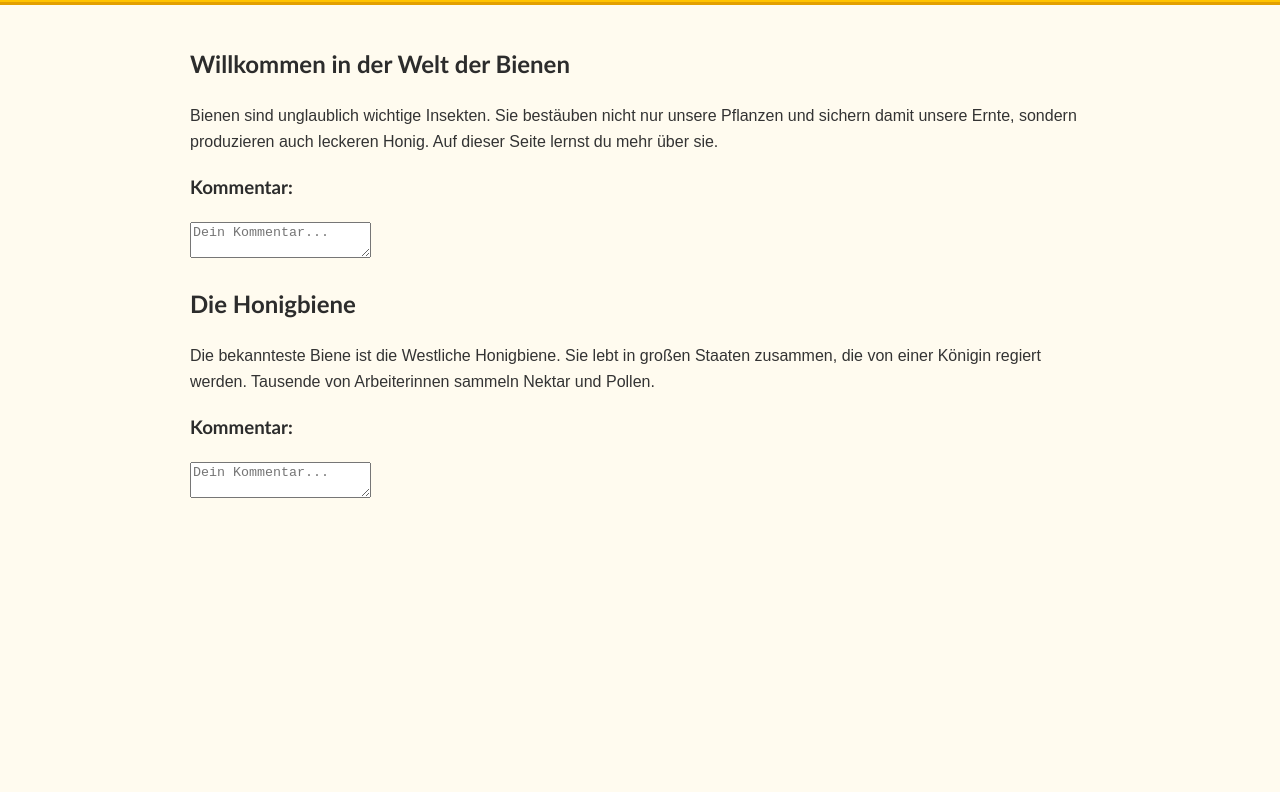
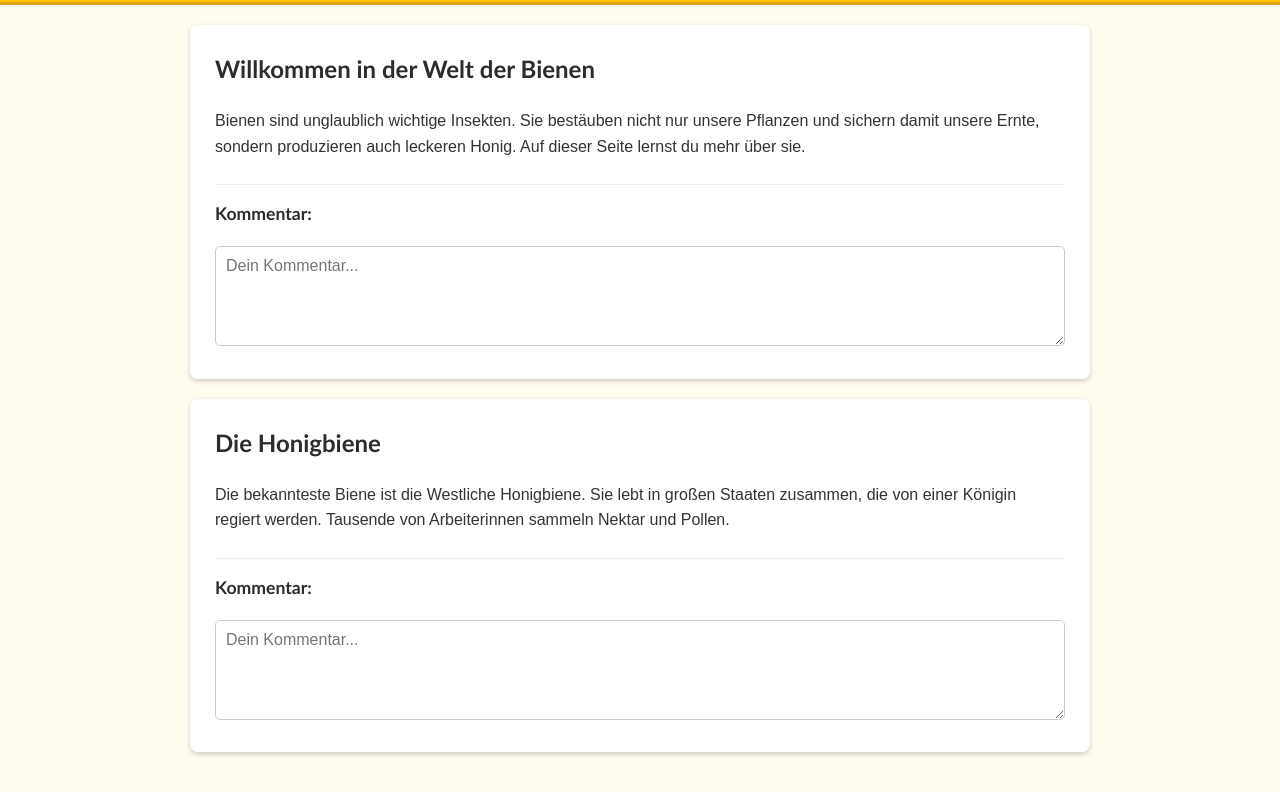
Before and after one commit to HOLDMYBEEER/InternetClientServer, a website: page Begin/webroot/index.html in a window 1280 px wide. Shown: the part 105-897 px from the top of the page. Before the commit the page ends 800 px from the top, so only its background shows below. Drawn offline with Linux system fonts and the light colour scheme.

Commit message:
fertige Bearbeitung für Karten Design für ESA1

```diff
--- a/Begin/webroot/css/style.css
+++ b/Begin/webroot/css/style.css
@@ -76,3 +76,38 @@ nav a:hover { /* Mouse-over Effekt für alle Hyperlinks in nav */
   background-color: #E3A000; /* Effekt beim Drüberfahren, dunkleres Gelb als der Hintergrund */
   color: #FFF;  /* weiße/invertierte Schrift für Hover, setzt sich vom dunkleren Hintergrund gut ab */
 }
+
+/* --- Blog & Kommentare ( für Woche 3 ) --- */
+.blog-post {
+  background-color: #FFFFFF; /* Weißer Hintergrund für Posts im Karten-Design */
+  padding: 25px; /* Innenabstand der Karten */
+  margin-bottom: 20px; /* Abstand zur unteren Karte */
+  border-radius: 8px; /* Abgerundete Karten-Ecken */
+  box-shadow: 0 2px 5px rgba(0,0,0,0.2); /* Schatten zur Hervorhebung der karten */
+}
+
+.blog-post h2 {
+  margin-top: 0; /* Entfernt Standard-Abstand über der Überschrift in den Karten*/
+}
+
+.comment-section h3 {
+  font-size: 1.1em;
+  border-top: 1px solid #eee; /* Trennlinie Blogpost zu Kommentarspalte*/
+  padding-top: 15px; /* Abstand Trennlinie zur Kommentar-Überschrift */
+  margin-top: 25px; /* (c) Abstand Trennlinie zu Blog-Text */
+}
+
+/* Textarea formatieren */
+textarea {
+  width: 100%; /* Textfeld zieht sich über ges. Breite der Karte */
+
+  /* damit padding die Breite nicht sprengt */
+  box-sizing: border-box;
+
+  min-height: 100px;
+  padding: 10px;
+  border: 1px solid #ccc;
+  border-radius: 5px;
+  font-family: Arial, sans-serif; /* Erbt die body-Schriftart */
+  font-size: 1em;
+}
```
